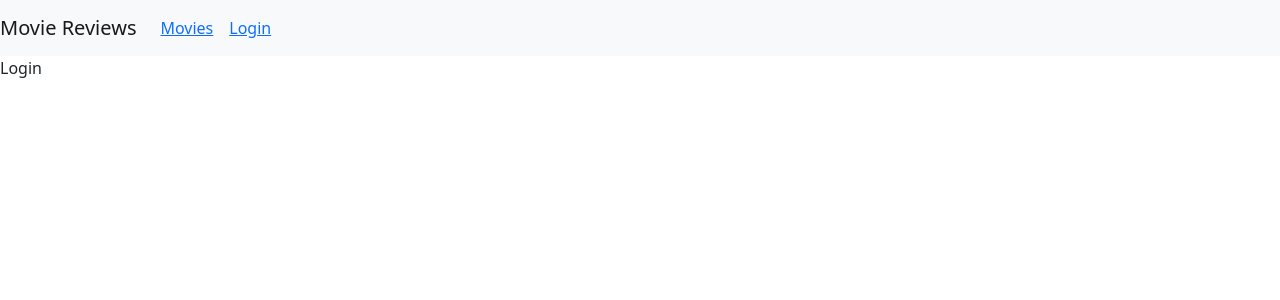
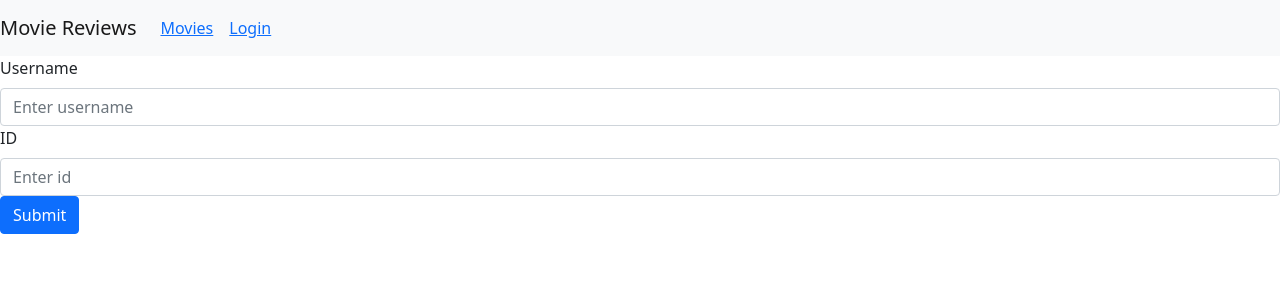
Before and after one commit to fmini/movie-reviews, a React (Create React App) app in the folder frontend/: page /login in a window 1280 px wide. Shown: the top 300 px of the page. Built offline with nearby package versions, Linux system fonts and the light colour scheme.

Commit message:
added login component functionality (no auth functionality)

```diff
--- a/frontend/src/components/login.js
+++ b/frontend/src/components/login.js
@@ -1,5 +1,53 @@
-const Login = () => {
-  return <div>Login</div>;
+import React, { useState } from 'react';
+import Form from 'react-bootstrap/Form';
+import Button from 'react-bootstrap/Button';
+
+const Login = props => {
+  const [name, setName] = useState('');
+  const [id, setId] = useState('');
+
+  const onChangeName = e => {
+    const name = e.target.value;
+    setName(name);
+  };
+
+  const onChangeId = e => {
+    const id = e.target.value;
+    setId(id);
+  };
+
+  const login = () => {
+    props.login({ name: name, id: id });
+    props.history.push('/');
+  };
+
+  return (
+    <div>
+      <Form>
+        <Form.Group>
+          <Form.Label>Username</Form.Label>
+          <Form.Control
+            type="text"
+            placeholder="Enter username"
+            value={name}
+            onChange={onChangeName}
+          />
+        </Form.Group>
+        <Form.Group>
+          <Form.Label>ID</Form.Label>
+          <Form.Control
+            type="text"
+            placeholder="Enter id"
+            value={id}
+            onChange={onChangeId}
+          />
+        </Form.Group>
+        <Button variant="primary" onClick={login}>
+          Submit
+        </Button>
+      </Form>
+    </div>
+  );
 };
 
 export default Login;
--- a/frontend/src/components/movie.js
+++ b/frontend/src/components/movie.js
@@ -64,7 +64,7 @@
                       {moment(review.date).format('Do MMMM YYYY')}
                     </h5>
                     <p>{review.review}</p>
-                    {props.user && props.user.id === review.user.id && (
+                    {props.user && props.user.id === review.user_id && (
                       <Row>
                         <Col>
                           <Link
```
Also changed, not shown: 1 other file (tests, documents, lock files or other folders).
